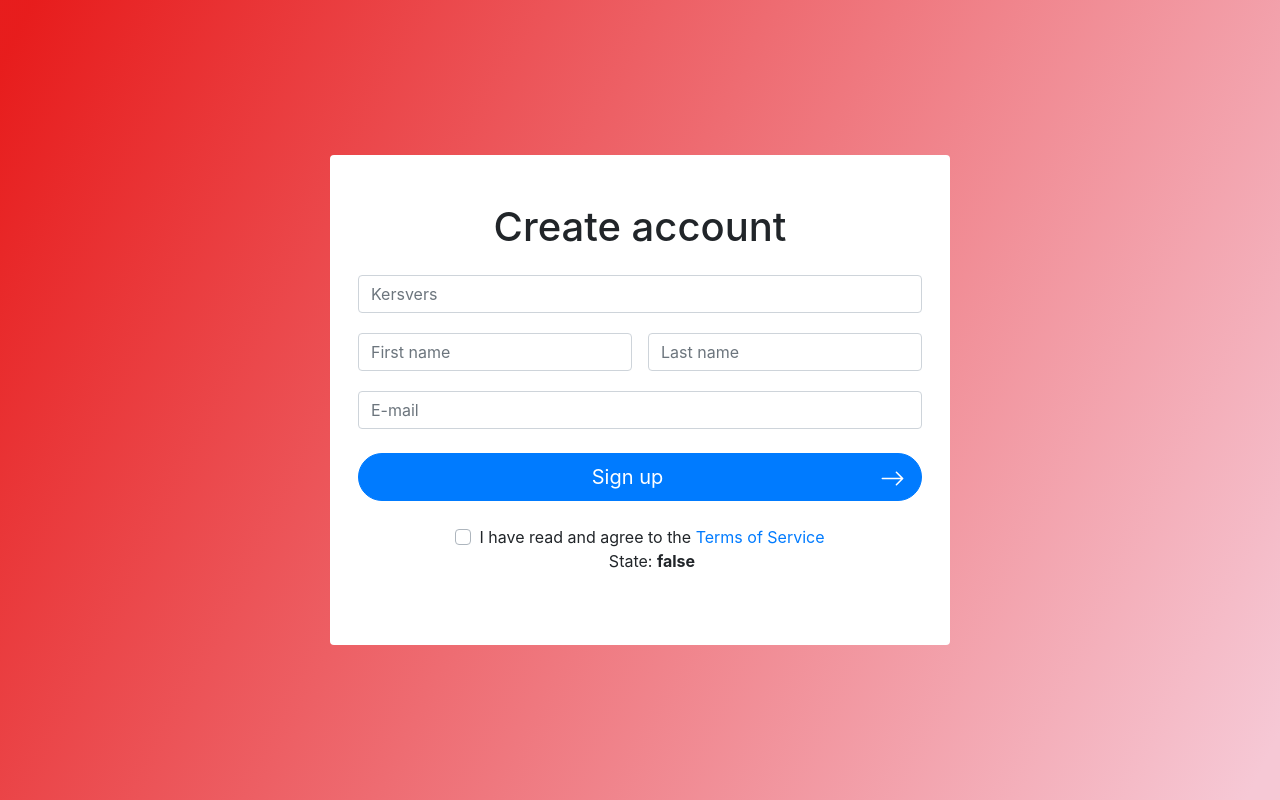
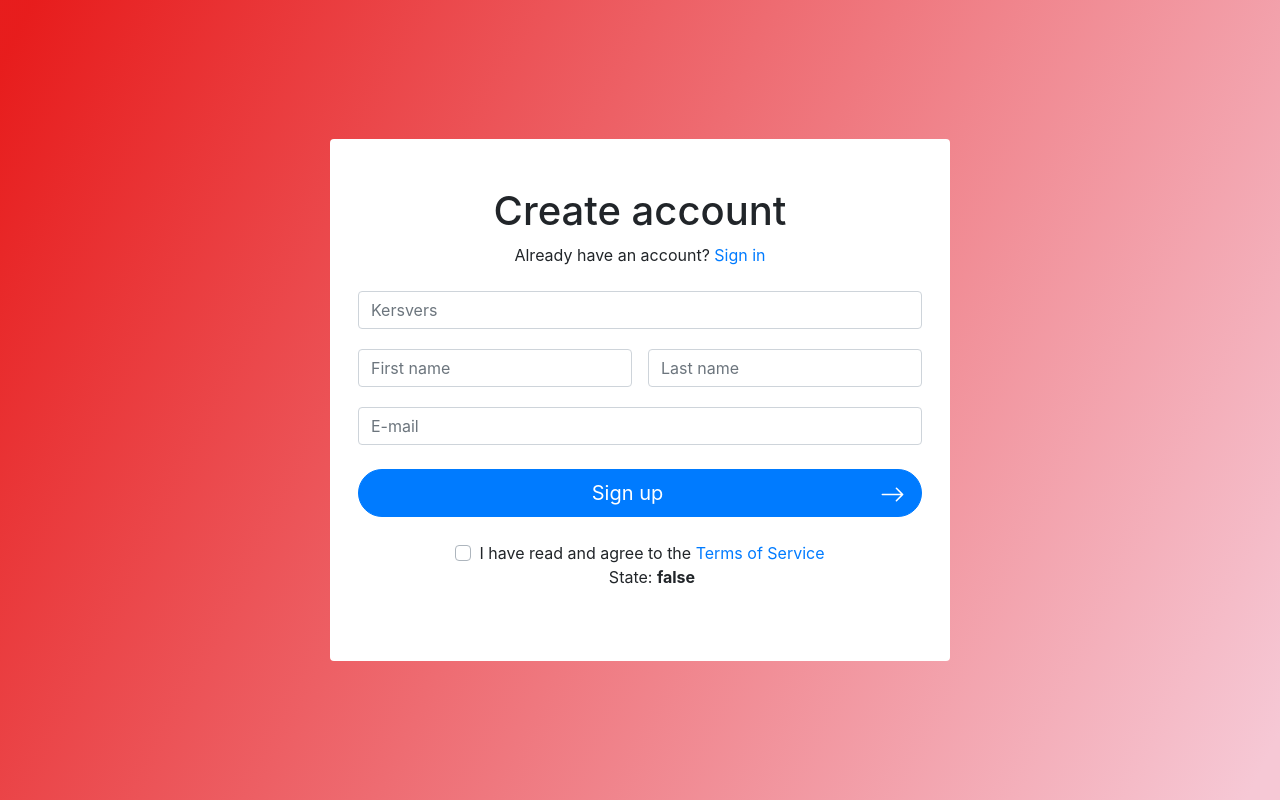
Before and after one commit to macielsevilha/10ProjetosHtmlCss, a Vue app in the folder projeto 06/: page / in a window 1280 px wide. Built offline with nearby package versions, Linux system fonts and the light colour scheme.

Commit message:
terminei projeto 06

```diff
--- a/projeto 06/src/components/DisplayLogin.vue
+++ b/projeto 06/src/components/DisplayLogin.vue
@@ -1,6 +1,7 @@
 <template>
   <div class="text-center bg-white py-5 px-1 rounded" >
     <h1>Create account</h1>
+    <p>Already have an account? <a href="">Sign in</a></p>
     <div class="my-4 mx-4">
       <b-form>
         <b-form-input placeholder="Kersvers" :formatter="formatter"/>
```
